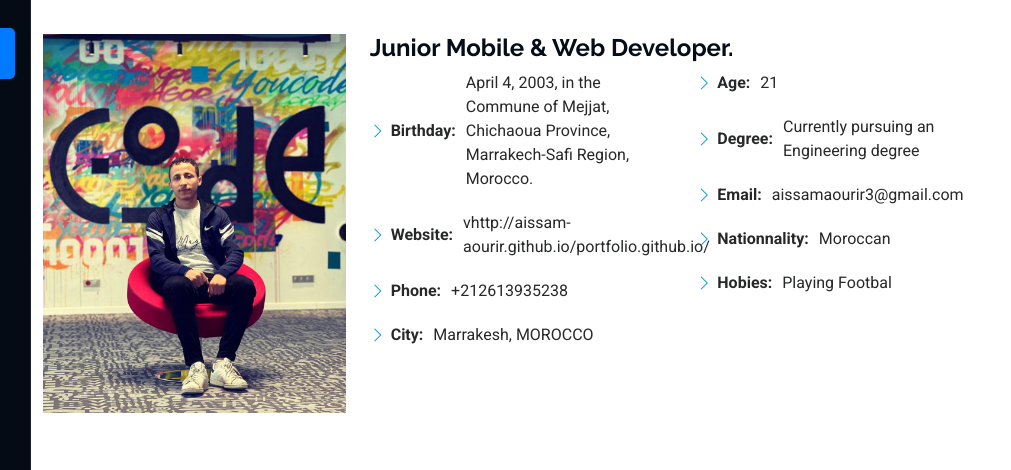
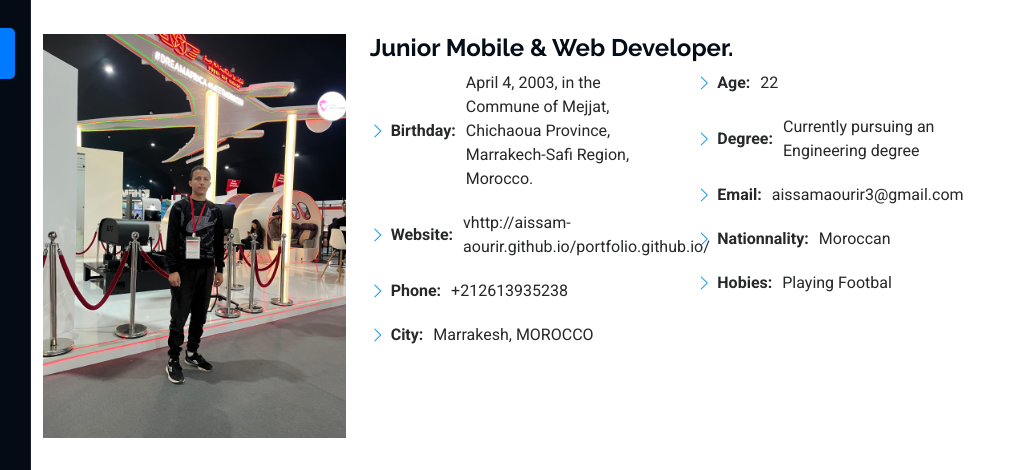
Before and after one commit to aissam-aourir/portfolio.github.io, a plain HTML site: page about.html in a window 1280 px wide. Shown: the part 212-682 px from the top of the page, 269-1280 px from the left. Drawn offline with Linux system fonts and the light colour scheme.

Commit message:
faire des mise a jours

```diff
--- a/about.html
+++ b/about.html
@@ -57,7 +57,7 @@
       <a href="https://www.facebook.com/profile.php?id=100083843084891" class="facebook" target="_blank"><i class="bi bi-facebook"></i></a>
       <a href="https://www.instagram.com/aissam.aourir?igsh=NTc4MTIwNjQ2YQ==" class="instagram" target="_blank"><i class="bi bi-instagram"></i></a>
       <a href="https://wa.me/212613935238" class="WhatsApp" target="_blank"><i class="bi bi-whatsapp"></i></a>
-      <a href="https://www.linkedin.com/in/aissam-aourir-655622352/" class="linkedin" target="_blank"><i class="bi bi-linkedin"></i></a>
+      <a href="https://www.linkedin.com/in/aissam-aourir-a0abab2b2/" class="linkedin" target="_blank"><i class="bi bi-linkedin"></i></a>
       <a href="https://github.com/aissam-aourir" class="github" target="_blank"><i class="bi bi-github"></i></a>
     </div>
     <nav id="navmenu" class="navmenu">
@@ -113,7 +113,7 @@
 
           <div class="row gy-4 justify-content-center">
             <div class="col-lg-4">
-              <img src="assets/img/CVCV.jpg" class="img-fluid" alt="">
+              <img src="assets/img/AOURIRAISSAM.jpg" class="img-fluid" alt="">
             </div>
             <div class="col-lg-8 content">
               <h2>Junior Mobile & Web Developer.</h2>
@@ -128,7 +128,7 @@
                 </div>
                 <div class="col-lg-6">
                     <ul>
-                        <li><i class="bi bi-chevron-right"></i> <strong>Age:</strong> <span>21</span></li>
+                        <li><i class="bi bi-chevron-right"></i> <strong>Age:</strong> <span>22</span></li>
                         <li><i class="bi bi-chevron-right"></i> <strong>Degree:</strong> <span>Currently pursuing an Engineering degree</span></li>
                         <li><i class="bi bi-chevron-right"></i> <strong>Email:</strong> <span>aissamaourir3@gmail.com</span></li>
                         <li><i class="bi bi-chevron-right"></i> <strong>Nationnality:</strong> <span>Moroccan</span></li>
```
Also changed, not shown: contact.html (+1 -1 lines), galerie.html (+1 -1 lines), index.html (+1 -1 lines), languages.html (+1 -1 lines), p-languages.html (+1 -1 lines), qualities.html (+1 -1 lines), resume.html (+1 -1 lines), skills.html (+1 -1 lines), assets/img/AOURIRAISSAM.jpg (added).
